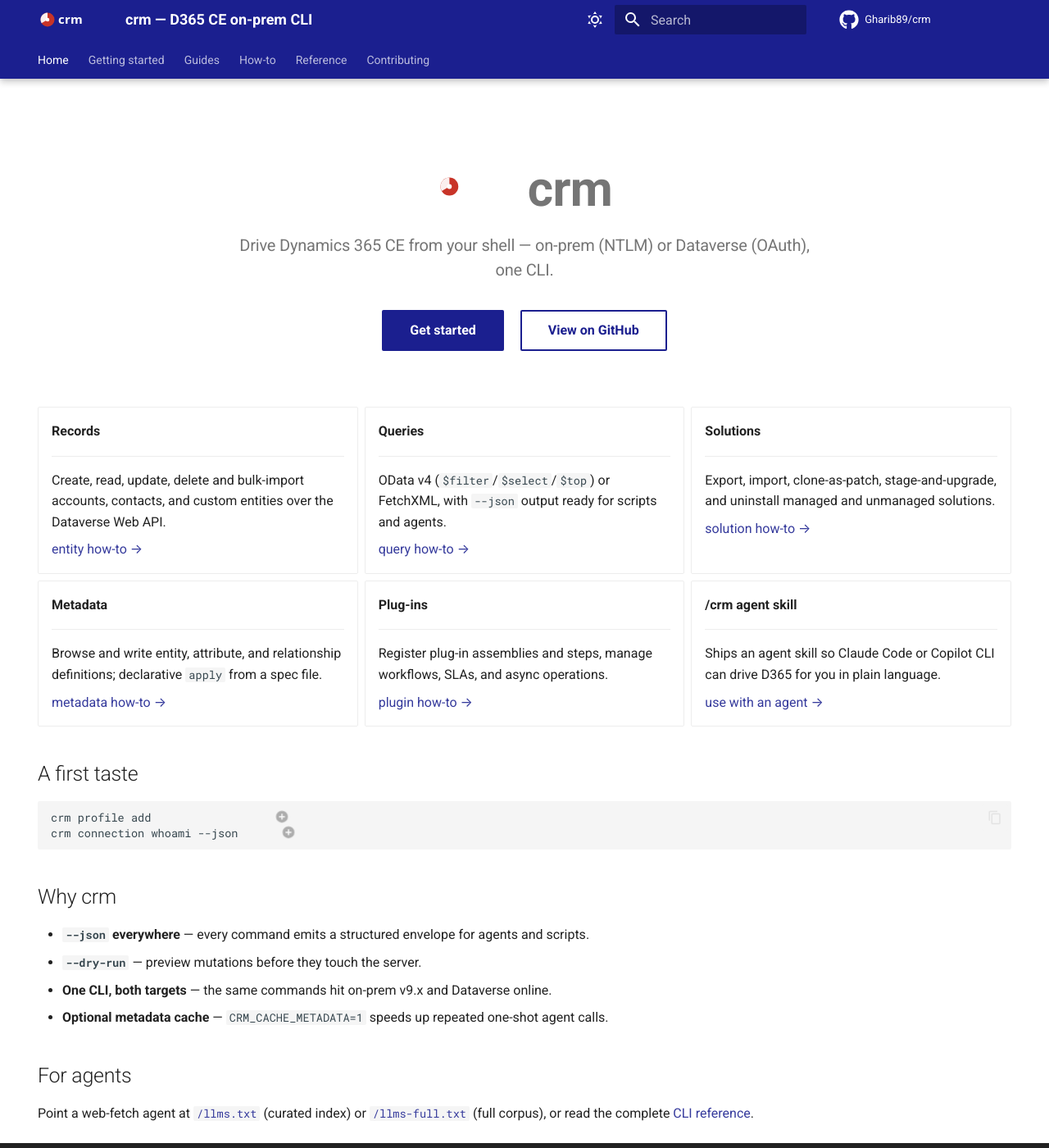
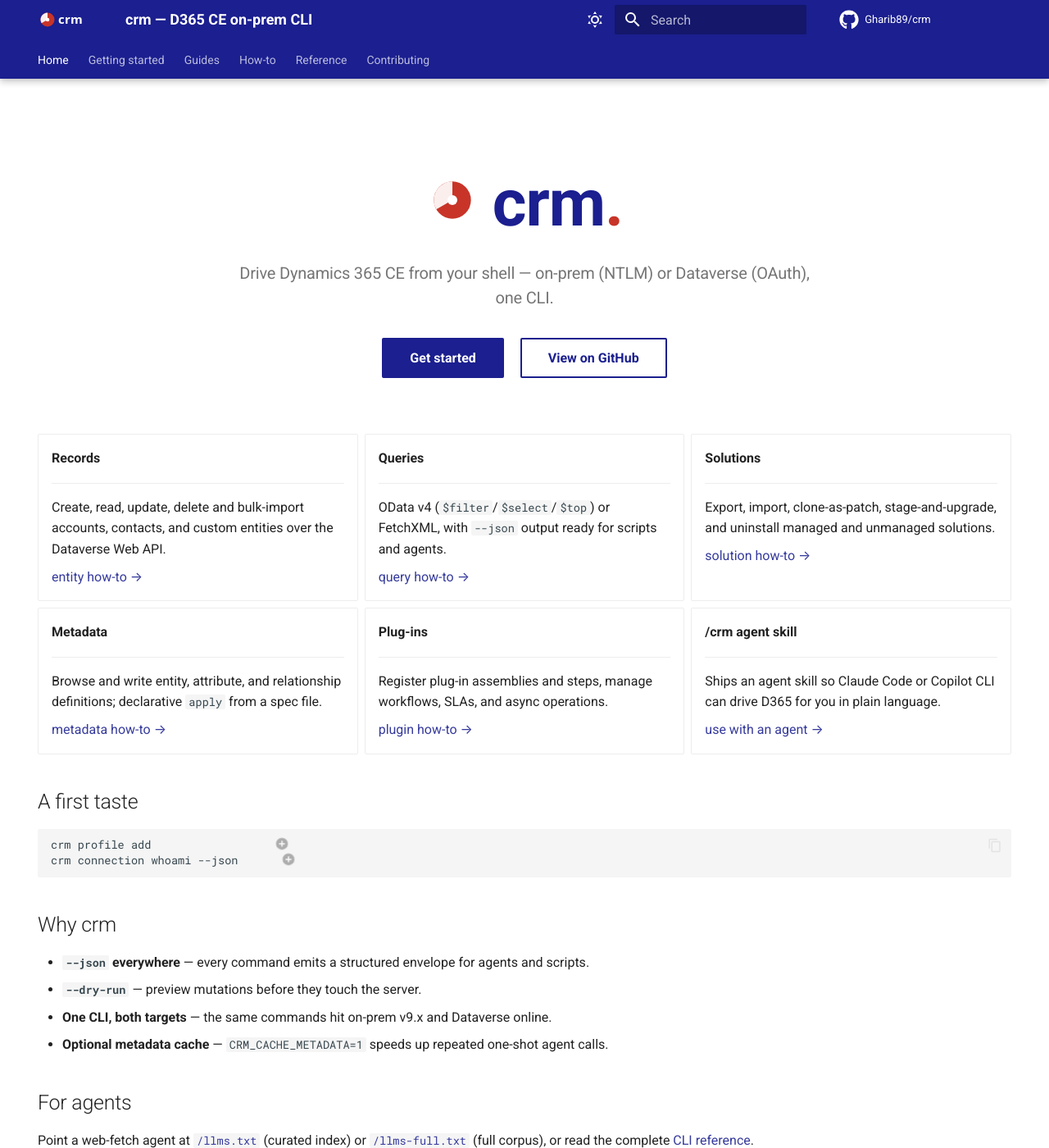
Before and after one commit to Gharib89/crm, an MkDocs documentation site: the page built from docs/index.md, in a window 1280 px wide and 1400 px high. Shown: the whole window at 82% size. Built offline with MkDocs 1.6.1 and Material for MkDocs 9.7.7, drawn with Linux system fonts in a browser that asks for light colours; comment, search, counter and statistics services are not loaded.

Commit message:
docs: fix light-mode hero — visible wordmark, drop duplicate, fix logo size
The home-page hero rendered the crm wordmark from logo.svg (white fill,
invisible on the light hero background), alongside a separate `# crm` h1 —
two "crm" marks, one of them blank in light mode — and forced the 150x48
logo into a 96x96 box, squishing it.

Use a new aperture-only mark.svg for the hero and let a styled h1 be the
single wordmark (indigo in light, light-indigo in dark, red accent dot), so
the word is always legible and never duplicated. logo.svg is unchanged — it
stays the site header logo, where its white wordmark sits correctly on the
indigo header bar.

Closes #418

Co-Authored-By: Claude Opus 4.8 <noreply@anthropic.com>
Claude-Session: https://claude.ai/code/session_016WCGsKaPzc9dTzAKBmLHyc

```diff
--- a/docs/index.md
+++ b/docs/index.md
@@ -7,8 +7,8 @@ hide:
 <div class="crm-hero" markdown>
 
 <div class="crm-hero-title" markdown>
-![crm](assets/logo.svg){ .crm-hero-logo }
-# crm
+![crm](assets/mark.svg){ .crm-hero-mark }
+<h1>crm<span class="crm-hero-dot">.</span></h1>
 </div>
 
 ### Drive Dynamics 365 CE from your shell — on-prem (NTLM) or Dataverse (OAuth), one CLI.
--- a/docs/stylesheets/extra.css
+++ b/docs/stylesheets/extra.css
@@ -58,19 +58,27 @@
 .crm-hero-title {
   display: inline-flex;
   align-items: center;
-  gap: 0.75rem;
+  gap: 0.85rem;
   margin-bottom: 0.5rem;
 }
-.crm-hero-logo {
-  width: 96px;
-  height: 96px;
+.crm-hero-mark {
+  width: 64px;
+  height: 64px;
   flex-shrink: 0;
 }
 .crm-hero h1 {
   margin: 0;
-  font-weight: 700;
-  font-size: 3rem;
+  font-weight: 800;
+  font-size: 4rem;
   line-height: 1;
+  letter-spacing: -1px;
+  color: var(--itworx-indigo);
+}
+.crm-hero-dot {
+  color: var(--itworx-red);
+}
+[data-md-color-scheme="slate"] .crm-hero h1 {
+  color: #c9cbff;
 }
 .crm-hero h3 {
   margin: 0.4rem auto 1.4rem;
```
Also changed, not shown: docs/assets/mark.svg (added).
